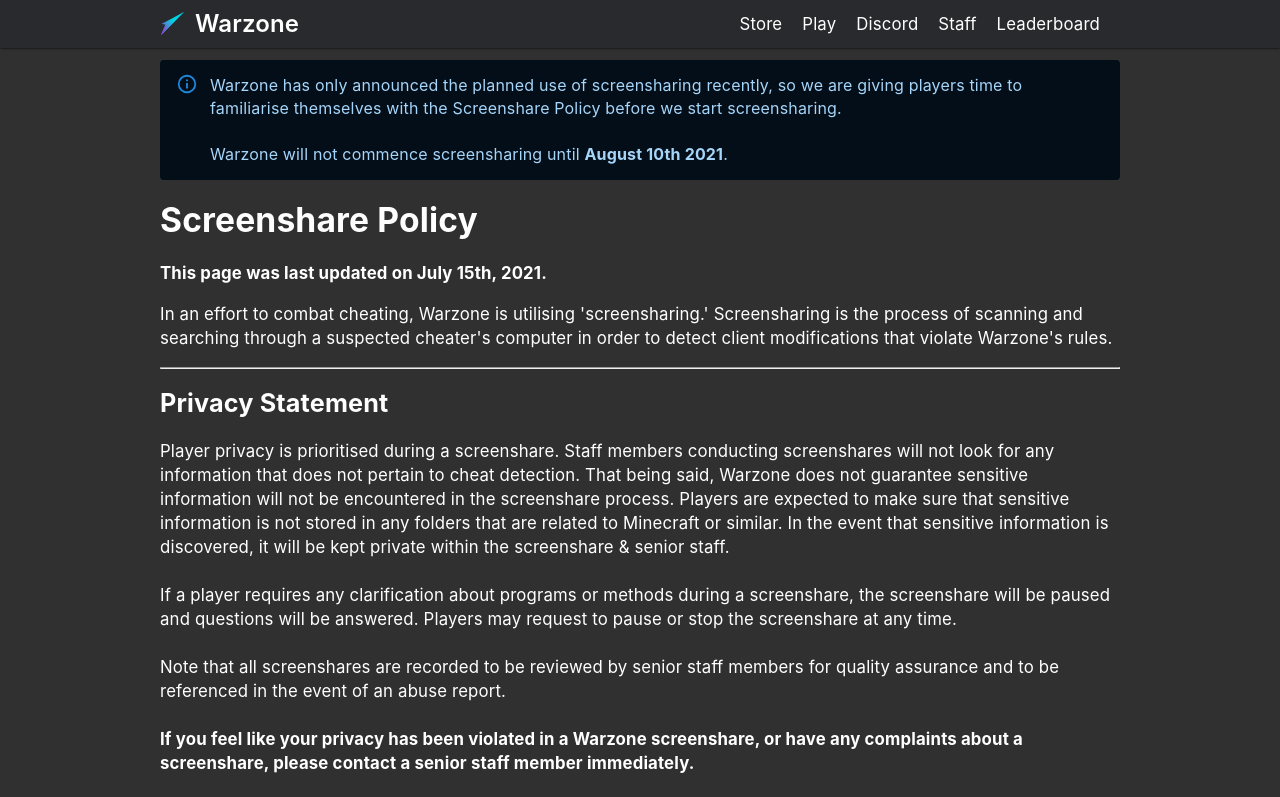
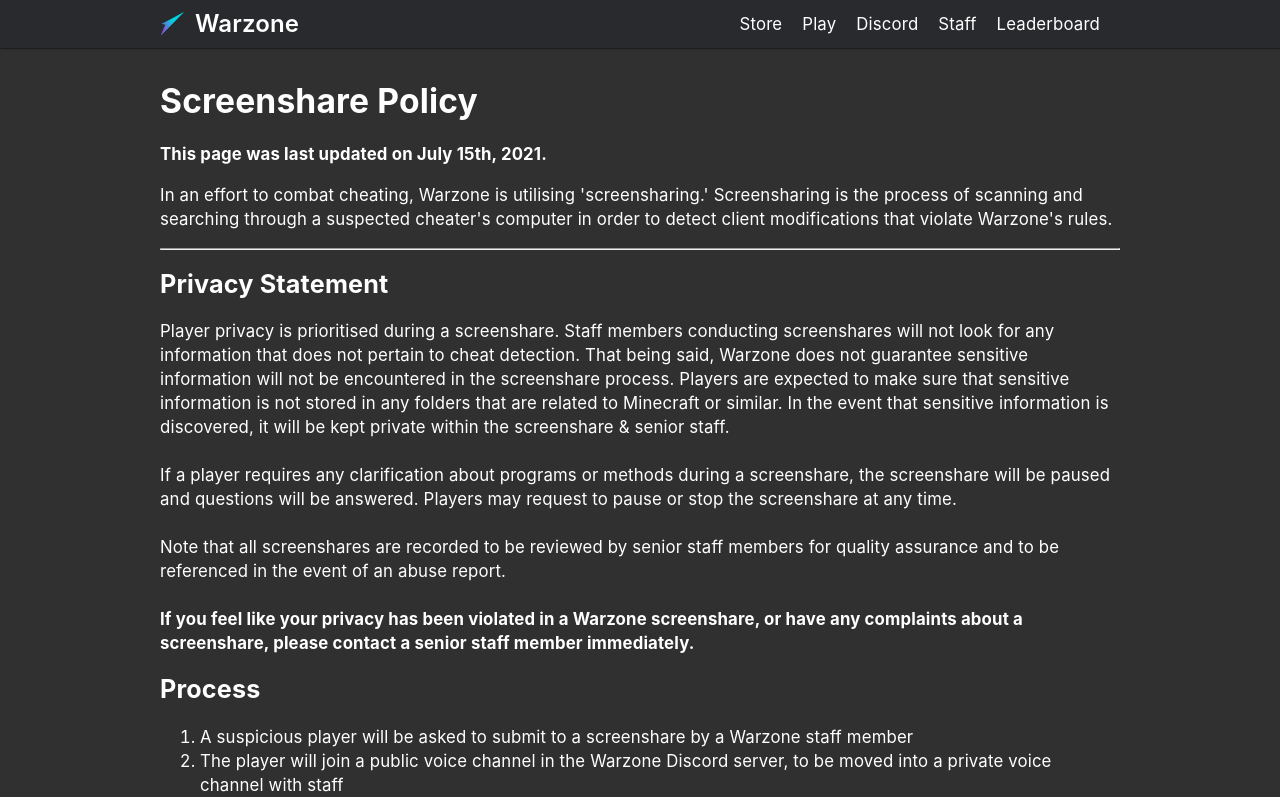
Before and after one commit to Warzone/website, a React (Create React App) app: page /screenshare in a window 1280 px wide. Shown: the top 797 px of the page. Built offline with nearby package versions, Linux system fonts and the light colour scheme.

Commit message:
Remove alert

```diff
--- a/src/pages/Screenshare.js
+++ b/src/pages/Screenshare.js
@@ -1,18 +1,10 @@
 import React, { Component } from 'react';
-import { Alert, AlertTitle } from '@material-ui/lab';
 
 class Screenshare extends Component {
 	render() {
 		return (
 			<div className='page'>
 				<div className='container'>
-					<Alert className='alert' severity='info'>
-						Warzone has only announced the planned use of screensharing
-						recently, so we are giving players time to familiarise themselves
-						with the Screenshare Policy before we start screensharing. <br />
-						<br /> Warzone will not commence screensharing until{' '}
-						<span class='bold'>August 10th 2021</span>.
-					</Alert>
 					<div>
 						<h1>Screenshare Policy</h1>
 						<span className='bold'>
```
